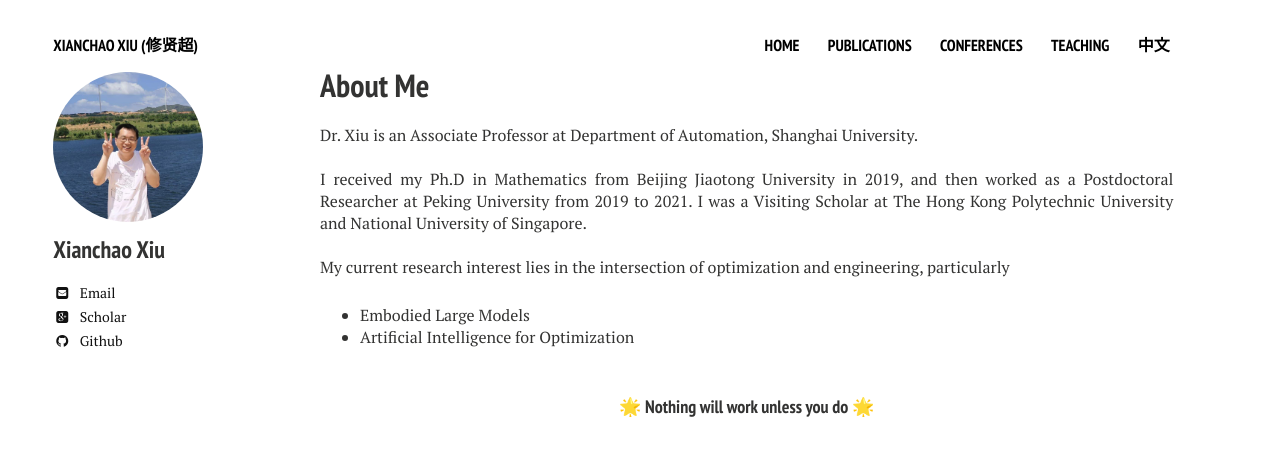
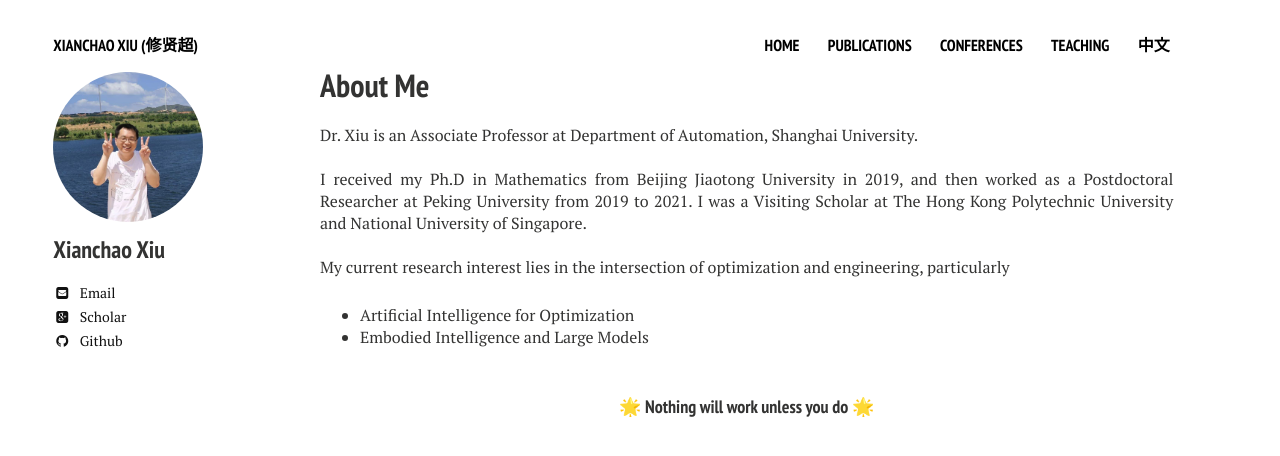
Before and after one commit to xianchaoxiu/xianchaoxiu.github.io, a Jekyll site: the page built from index.md, in a window 1280 px wide. Shown: the top 456 px of the page. Built offline with Jekyll 4.4.1, drawn with Linux system fonts in a browser that asks for light colours; nearby versions of some CDN libraries.

Commit message:
Update home2.html

```diff
--- a/_layouts/home2.html
+++ b/_layouts/home2.html
@@ -35,8 +35,8 @@
 
         My current research interest lies in the intersection of optimization and engineering, particularly
    <ul>
-      <li> Embodied Large Models </li>
-      <li> Artificial Intelligence for Optimization </li> <br>
+      <li> Artificial Intelligence for Optimization </li>
+      <li> Embodied Intelligence and Large Models  </li> <br>
    </ul>
 
 
```
